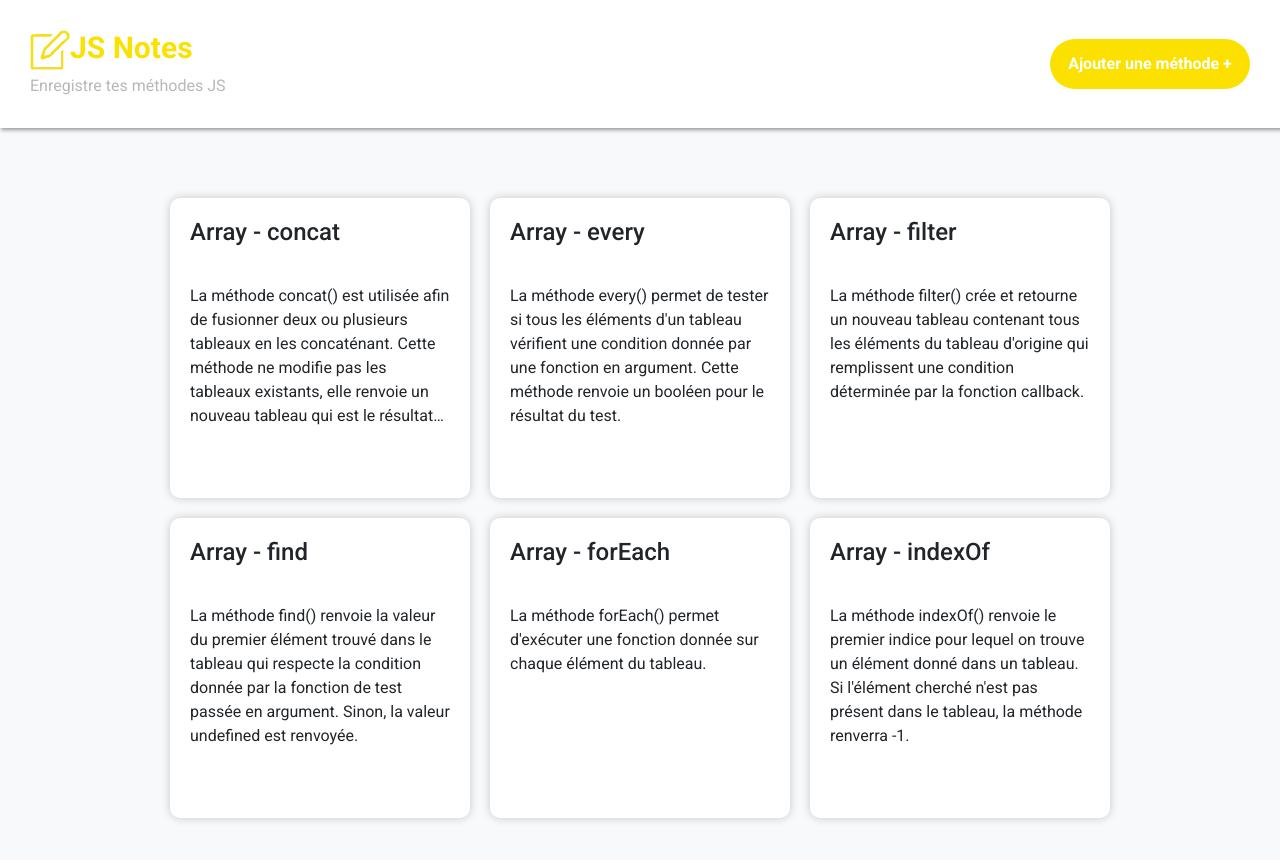
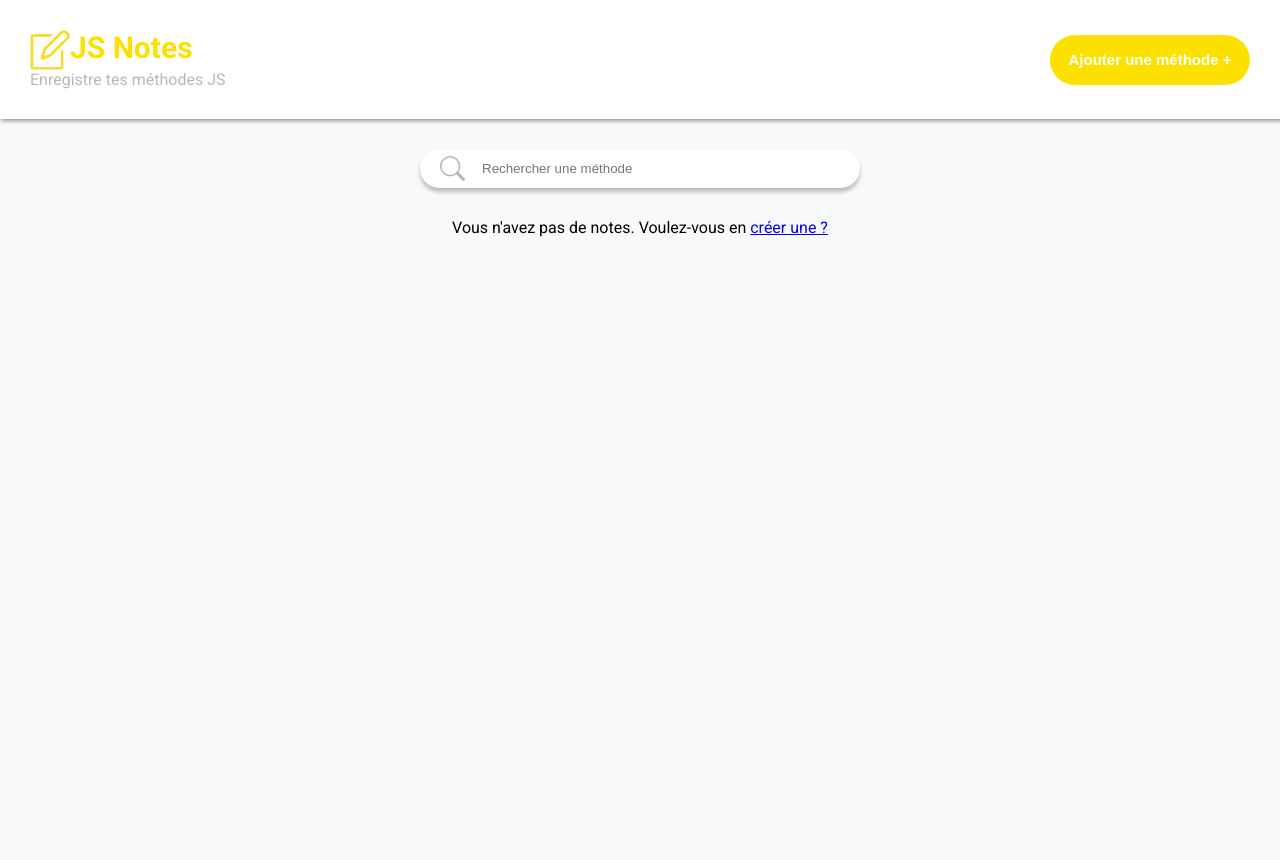
Before and after one commit to Karlito14/JSNotes, a React (Create React App) app: page / in a window 1280 px wide. Shown: the top 860 px of the page. After the commit the page ends 800 px from the top, so only its background shows below. Built offline with nearby package versions, Linux system fonts and the light colour scheme; data requests are answered from the project's data file.

Commit message:
création de la search bar plus fonctionnalité

```diff
--- a/public/index.html
+++ b/public/index.html
@@ -10,9 +10,6 @@
     <link rel="preconnect" href="https://fonts.googleapis.com">
     <link rel="preconnect" href="https://fonts.gstatic.com" crossorigin>
     <link href="https://fonts.googleapis.com/css2?family=Roboto:ital,wght@0,100;0,300;0,400;0,500;0,700;0,900;1,100;1,300;1,400;1,500;1,700;1,900&display=swap" rel="stylesheet">
-    <!-- - - - - - - - -    Bootstrap   - - - - - - - - -->
-    <script src="https://cdn.jsdelivr.net/npm/bootstrap@5.2.0/dist/js/bootstrap.bundle.min.js" integrity="sha384-A3rJD856KowSb7dwlZdYEkO39Gagi7vIsF0jrRAoQmDKKtQBHUuLZ9AsSv4jD4Xa" crossorigin="anonymous"></script>
-    <link rel="stylesheet" href="https://cdn.jsdelivr.net/npm/bootstrap@5.2.0/dist/css/bootstrap.min.css"/>
     <!-- - - - - - - - -    Favicon   - - - - - - - - -->
     <link rel="icon" href="%PUBLIC_URL%/favicon.png" />
     <!-- - - - - - - - -    Title   - - - - - - - - -->
--- a/src/App.jsx
+++ b/src/App.jsx
@@ -21,7 +21,7 @@ export function App() {
     return (
         <>
             <Header />
-            <main className="main">
+            <main className='main'>
                 <Outlet />
             </main>
         </>
--- a/src/components/ButtonPrimary/style.module.scss
+++ b/src/components/ButtonPrimary/style.module.scss
@@ -2,6 +2,7 @@
     background-color: #fce100;
     border: none;
     font-weight: bold;
+    font-size: 15px;
     color: white;
     border-radius: 50px;
     height: 50px;
@@ -13,6 +14,10 @@
         background-color: darken(#fce100, 5%);
     }
 
+    &:not(:disabled) {
+        cursor: pointer;
+    }
+
     &:disabled {
         background-color: lighten(#fce100, 10%);
     }
--- /dev/null
+++ b/src/components/SearchBar/SearchBar.jsx
@@ -0,0 +1,16 @@
+import style from './style.module.scss';
+import { Search } from 'react-bootstrap-icons';
+
+export const SearchBar = ({placeholder, onTextChange}) => {
+    return (
+        <div className={style.container}>
+            <Search size={25} className={style.container__icon} />
+            <input
+                className={style.container__input}
+                placeholder={placeholder}
+                type='text'
+                onChange={(event) => {onTextChange(event.target.value);}}
+            />
+        </div>
+    );
+};
--- /dev/null
+++ b/src/components/SearchBar/style.module.scss
@@ -0,0 +1,33 @@
+.container {
+    text-align: center;
+
+    &__icon {
+        position: absolute;
+        margin-left: 20px;
+        margin-top: 7px;
+        color: #b8b8b8;
+    }
+
+    &__input {
+        padding: 10px 10px 10px 60px;
+        border-radius: 30px;
+        width: 30%;
+        border-color: transparent;
+        box-shadow: 0px 4px 4px rgba($color: #000, $alpha: 0.25);
+        text-overflow: ellipsis;
+        transition: all 0.4s;
+
+        @media(max-width: 1094px) {
+            width: 50%;
+        }
+
+        @media(max-width: 500px) {
+            width: 100%;
+        }
+
+        &:focus {
+            outline: none;
+            border: 3px solid #fce100;
+        }
+    }
+}
--- a/src/components/TextCard/style.module.scss
+++ b/src/components/TextCard/style.module.scss
@@ -23,6 +23,7 @@
 
     @media(max-width: 776px) {
         width: 100%;
+        height: 200px;
     }
 
     &__row {
--- a/src/containers/NoteList/NoteList.jsx
+++ b/src/containers/NoteList/NoteList.jsx
@@ -1,16 +1,19 @@
 import { TextCard } from 'components/TextCard/TextCard';
 import style from './style.module.scss';
 import { useDispatch, useSelector } from 'react-redux';
-import { useNavigate } from 'react-router-dom';
+import { Link, useNavigate } from 'react-router-dom';
 import { NotesApi } from 'api/api';
 import { deleteNote } from 'store/note/note-slice';
 
-export const NoteList = () => {
+export const NoteList = ({textValue}) => {
     const methodes = useSelector(store => store.notes.noteList);
     const navigate = useNavigate();
     const dispatch = useDispatch();
 
     const methodesSort = [...methodes].sort((a, b) => a.title.localeCompare(b.title));
+
+    const valueText = textValue.toUpperCase().trim();
+    const methodesFiltered = methodesSort.filter(method => method.title.toUpperCase().includes(valueText) || method.content.toUpperCase().includes(valueText));
 
     async function deleteMethod(id) {
         const methodDeleted = await NotesApi.deleteByID(id);
@@ -21,7 +24,7 @@ export const NoteList = () => {
 
     return (
         <section className={style.main}>
-            {methodes && methodesSort.map(methode => {
+            {methodes.length > 0 ? methodesFiltered.map(methode => {
                 return (
                     <TextCard
                         key={`${methode.id}-${methode.created_at}`}
@@ -33,7 +36,10 @@ export const NoteList = () => {
                         id={methode.id}
                     />
                 );
-            })}
+            }) :
+                // eslint-disable-next-line react/no-unescaped-entities
+                <p>Vous n'avez pas de notes. Voulez-vous en <Link to='/note/new'>créer une ?</Link></p>
+            }
         </section>
     );
 };
--- a/src/containers/NoteList/style.module.scss
+++ b/src/containers/NoteList/style.module.scss
@@ -3,4 +3,8 @@
     display: flex;
     justify-content: center;
     flex-wrap: wrap;
+
+    @media(max-width: 856px) {
+        padding: 30px 0;
+    }
 }
--- a/src/data/db.json
+++ b/src/data/db.json
@@ -1,34 +1,3 @@
 {
-  "notes": [
-    {
-      "id": "24b5",
-      "title": "Array - concat",
-      "content": "La méthode concat() est utilisée afin de fusionner deux ou plusieurs tableaux en les concaténant. Cette méthode ne modifie pas les tableaux existants, elle renvoie un nouveau tableau qui est le résultat de l'opération."
-    },
-    {
-      "id": "562f",
-      "title": "Array - every",
-      "content": "La méthode every() permet de tester si tous les éléments d'un tableau vérifient une condition donnée par une fonction en argument. Cette méthode renvoie un booléen pour le résultat du test."
-    },
-    {
-      "id": "f37a",
-      "title": "Array - filter",
-      "content": "La méthode filter() crée et retourne un nouveau tableau contenant tous les éléments du tableau d'origine qui remplissent une condition déterminée par la fonction callback."
-    },
-    {
-      "id": "706f",
-      "title": "Array - find ",
-      "content": "La méthode find() renvoie la valeur du premier élément trouvé dans le tableau qui respecte la condition donnée par la fonction de test passée en argument. Sinon, la valeur undefined est renvoyée."
-    },
-    {
-      "id": "63f3",
-      "title": "Array - forEach",
-      "content": "La méthode forEach() permet d'exécuter une fonction donnée sur chaque élément du tableau."
-    },
-    {
-      "id": "8e2f",
-      "title": "Array - indexOf",
-      "content": "La méthode indexOf() renvoie le premier indice pour lequel on trouve un élément donné dans un tableau. Si l'élément cherché n'est pas présent dans le tableau, la méthode renverra -1."
-    }
-  ]
+  "notes": []
 }
--- a/src/index.scss
+++ b/src/index.scss
@@ -1,5 +1,10 @@
+* {
+  padding: 0;
+  margin: 0;
+}
+
 body{
-  font-family: Roboto;
+  font-family: 'Roboto';
   background-color: #F8F9FB;
   box-sizing: border-box;
 }
--- a/src/pages/NoteBrowse/NoteBrowse.jsx
+++ b/src/pages/NoteBrowse/NoteBrowse.jsx
@@ -1,5 +1,15 @@
+import { SearchBar } from 'components/SearchBar/SearchBar';
 import { NoteList } from 'containers/NoteList/NoteList';
+import { useState } from 'react';
 
 export const NoteBrowse = () => {
-    return (<NoteList />);
+    // eslint-disable-next-line no-unused-vars
+    const [inputValue, setInputValue] = useState('');
+
+    return (
+        <>
+            <SearchBar placeholder='Rechercher une méthode' onTextChange={setInputValue} />
+            <NoteList textValue={inputValue} />
+        </>
+    );
 };
--- a/src/store/note/note-slice.js
+++ b/src/store/note/note-slice.js
@@ -17,7 +17,6 @@ export const noteSlice = createSlice({
         deleteNote: (currentSlice, action) => {
             const methode = action.payload;
             const indexNote = currentSlice.noteList.findIndex(note => note.id === methode.id);
-            console.log(indexNote);
             currentSlice.noteList.splice(indexNote, 1);
         },
 
```
